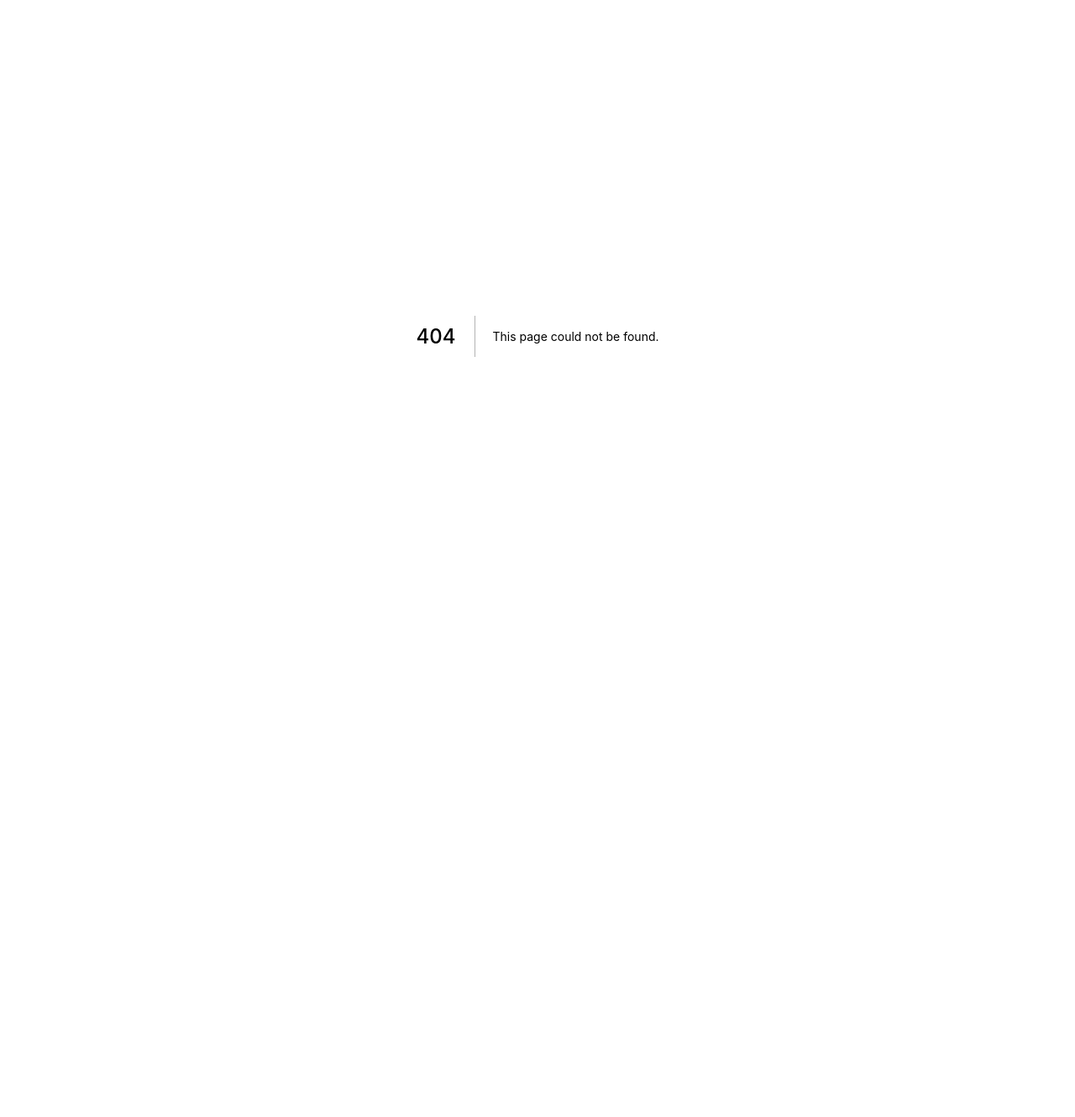
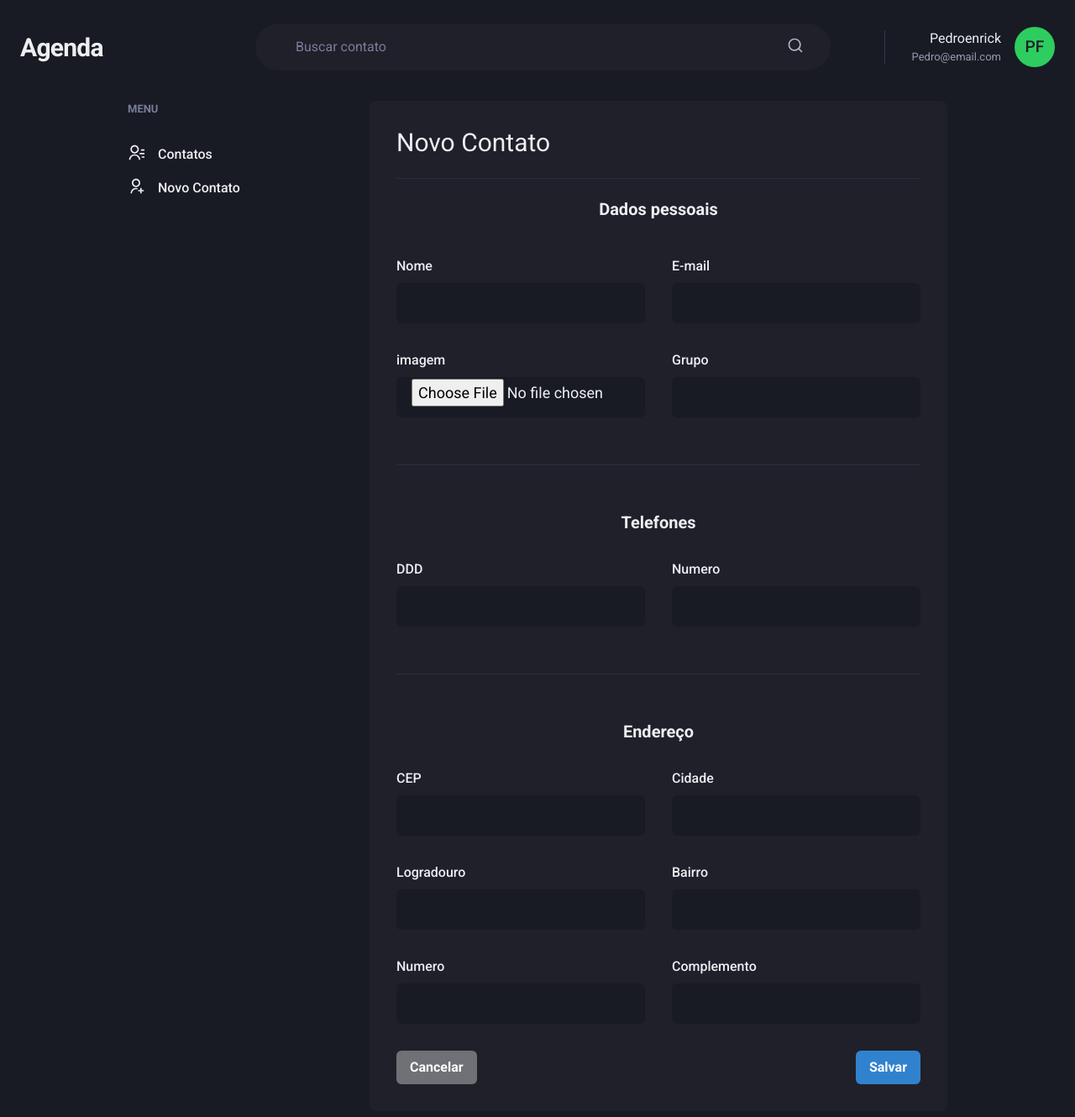
Before and after one commit to Pedroenrick/list-contacts-frontend, a Next.js app: page /contacts/create in a window 1280 px wide. Before the commit this address had no page. Shown: the top 1330 px of the page at 84% size. Before the commit the page ends 800 px from the top, so only its background shows below. Built offline with nearby package versions, Linux system fonts and the light colour scheme.

Commit message:
Adicionado formulario de cadastro de contato

```diff
--- a/src/components/Sidebar.tsx
+++ b/src/components/Sidebar.tsx
@@ -1,5 +1,5 @@
 import { Box, Stack, Text, Link, Icon } from "@chakra-ui/react";
-import { RiContactsLine } from "react-icons/ri";
+import { RiContactsLine,RiUserAddLine } from "react-icons/ri";
 
 export function Sidebar() {
   return (
@@ -16,6 +16,13 @@ export function Sidebar() {
                 Contatos
               </Text>
             </Link>
+
+            <Link display="flex" align="center">
+              <Icon as={RiUserAddLine} fontSize="20" />
+              <Text ml="4" fontWeight="medium">
+                Novo Contato
+              </Text>
+            </Link>
           </Stack>
         </Box>
       </Stack>
--- /dev/null
+++ b/src/pages/contacts/create.tsx
@@ -0,0 +1,88 @@
+import {
+  Box,
+  Flex,
+  Heading,
+  Divider,
+  VStack,
+  SimpleGrid,
+  HStack,
+  Button,
+  Icon,
+} from "@chakra-ui/react";
+import { Header } from "../../components/Header";
+import { Sidebar } from "../../components/Sidebar";
+import { Input } from "../../components/Form/Input";
+
+export default function CreateContact() {
+  return (
+    <Box>
+      <Header />
+      <Flex w="80%" my="6" mw={1480} mx="auto" px="6">
+        <Sidebar />
+
+        <Box flex="1" borderRadius={8} bg="gray.800" p="8">
+          <Heading size="lg" fontWeight="normal">
+            Novo Contato
+          </Heading>
+
+          <Divider my="6" borderColor="gray.700" />
+
+          <VStack spacing="8">
+            <Heading size="md" mb="3" fontWeight="bold">
+              Dados pessoais
+            </Heading>
+            <SimpleGrid minChildWidth="240px" spacing="8" w="100%">
+              <Input name="name" label="Nome" />
+              <Input name="email" label="E-mail" />
+            </SimpleGrid>
+
+            <SimpleGrid minChildWidth="240px" spacing="8" w="100%">
+              <Input name="photo" type="file" label="imagem" />
+              <Input name="category" label="Grupo" />
+            </SimpleGrid>
+
+            <Divider my="6" borderColor="gray.700" />
+            <Heading size="md" fontWeight="bold">
+              Telefones
+            </Heading>
+
+            <SimpleGrid minChildWidth="240px" spacing="8" w="100%">
+              <Input name="ddd" label="DDD" />
+              <Input name="number" label="Numero" />
+            </SimpleGrid>
+
+            <Divider my="6" borderColor="gray.700" />
+            <Heading size="md" fontWeight="bold">
+              Endereço
+            </Heading>
+
+            <SimpleGrid minChildWidth="240px" spacing="8" w="100%">
+              <Input name="zipcode" label="CEP" />
+              <Input name="city" label="Cidade" />
+            </SimpleGrid>
+
+            <SimpleGrid minChildWidth="240px" spacing="8" w="100%">
+              <Input name="street" label="Logradouro" />
+              <Input name="neighborhood" label="Bairro" />
+            </SimpleGrid>
+
+            <SimpleGrid minChildWidth="240px" spacing="8" w="100%">
+              <Input name="number" label="Numero" />
+              <Input name="complement" label="Complemento" />
+            </SimpleGrid>
+          </VStack>
+
+          <Flex mt="8" justify="space-between">
+            <HStack>
+              <Button colorScheme="whiteAlpha">Cancelar</Button>
+            </HStack>
+
+            <HStack>
+              <Button colorScheme="blue">Salvar</Button>
+            </HStack>
+          </Flex>
+        </Box>
+      </Flex>
+    </Box>
+  );
+}
```
Also changed, not shown: src/components/Card.tsx (+20 -7 lines), src/pages/contacts/index.tsx (+47 -20 lines).
